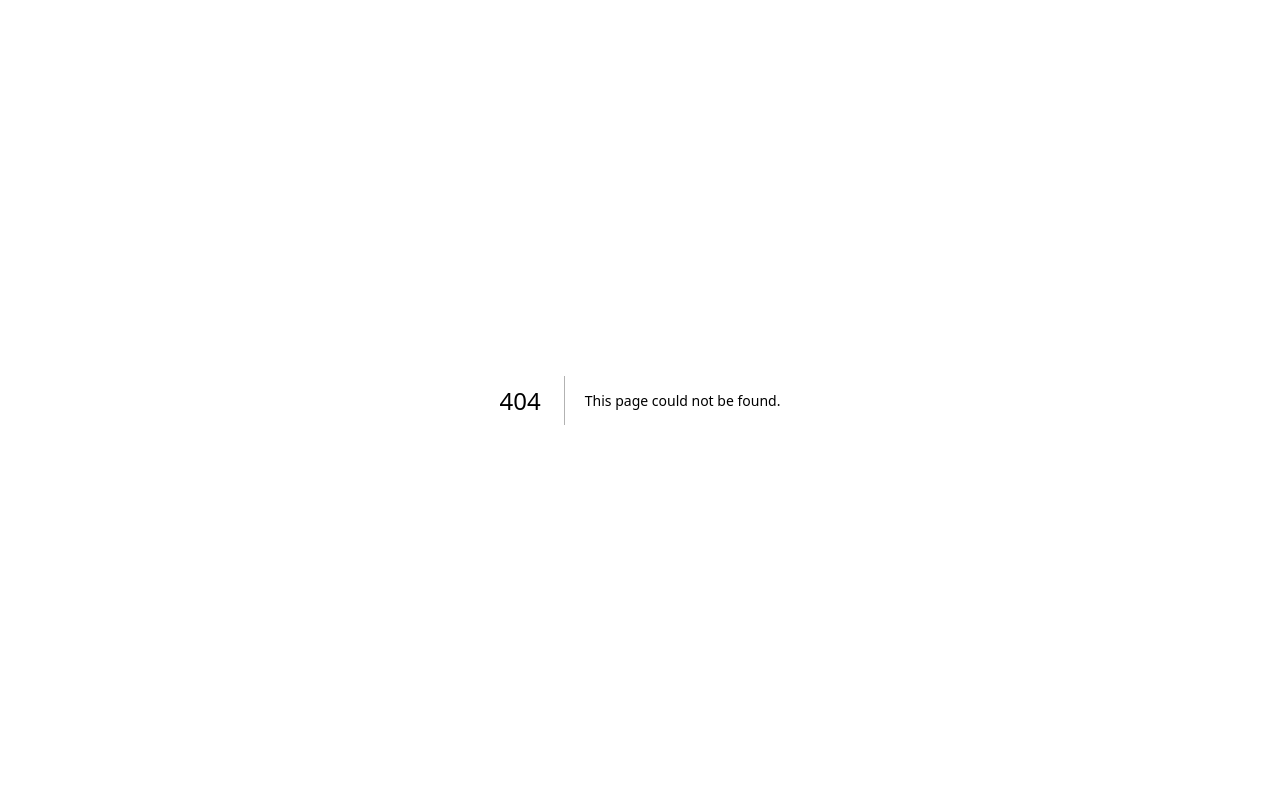
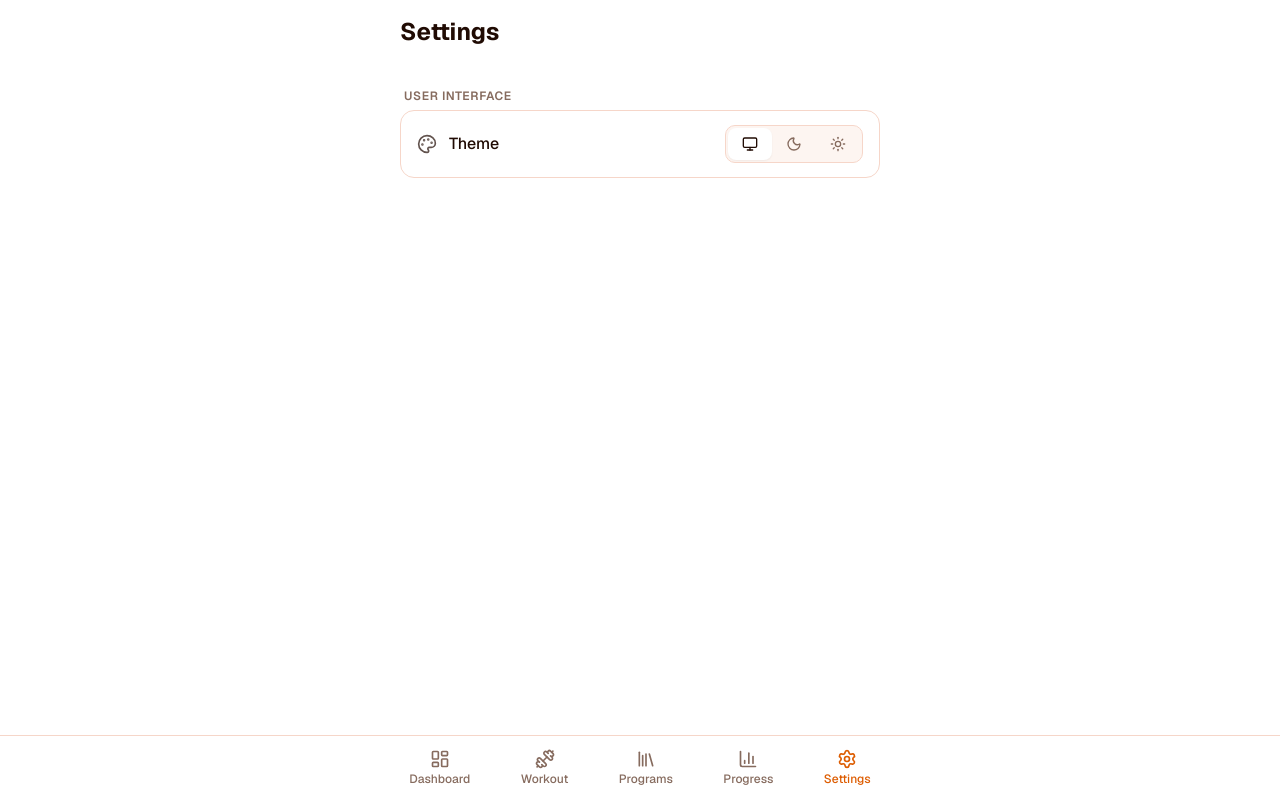
Before and after one commit to RoxVell/fit-flow, a Next.js app: page /settings in a window 1280 px wide. Before the commit this address had no page. Built offline with nearby package versions, Linux system fonts and the light colour scheme.

Commit message:
feat: add light/dark/system theme toggle with settings page

```diff
--- a/package.json
+++ b/package.json
@@ -23,6 +23,7 @@
     "idb": "^8.0.3",
     "lucide-react": "^1.16.0",
     "next": "16.2.6",
+    "next-themes": "^0.4.6",
     "react": "19.2.4",
     "react-body-highlighter": "^2.0.5",
     "react-dom": "19.2.4",
--- /dev/null
+++ b/src/app/(main)/settings/page.tsx
@@ -0,0 +1,29 @@
+"use client";
+
+import { Palette } from "lucide-react";
+import { ThemeToggle } from "@/components/settings/theme-toggle";
+
+export default function SettingsPage() {
+  return (
+    <div className="space-y-10 px-4 pb-24 pt-[calc(env(safe-area-inset-top)+1rem)]">
+      <div>
+        <h1 className="text-2xl font-bold">Settings</h1>
+      </div>
+
+      <section>
+        <h2 className="mb-1.5 px-1 text-xs font-semibold uppercase tracking-wider text-muted-foreground">
+          User Interface
+        </h2>
+        <div className="overflow-hidden rounded-xl border bg-card">
+          <div className="flex items-center justify-between px-4 py-3.5">
+            <span className="flex items-center gap-3 text-base font-medium">
+              <Palette className="h-5 w-5 text-foreground/70" />
+              Theme
+            </span>
+            <ThemeToggle />
+          </div>
+        </div>
+      </section>
+    </div>
+  );
+}
--- a/src/app/layout.tsx
+++ b/src/app/layout.tsx
@@ -21,8 +21,7 @@ export const metadata: Metadata = {
 };
 
 export const viewport: Viewport = {
-  colorScheme: "dark",
-  themeColor: "#0f0f0f",
+  colorScheme: "light dark",
   width: "device-width",
   initialScale: 1,
   maximumScale: 1,
@@ -38,7 +37,8 @@ export default function RootLayout({
   return (
     <html
       lang="en"
-      className={`${geistSans.variable} ${geistMono.variable} dark h-full antialiased`}
+      suppressHydrationWarning
+      className={`${geistSans.variable} ${geistMono.variable} h-full antialiased`}
     >
       <body className="min-h-full flex flex-col text-foreground">
         <Providers>{children}</Providers>
--- a/src/app/providers.tsx
+++ b/src/app/providers.tsx
@@ -2,6 +2,7 @@
 
 import { QueryClient, QueryClientProvider } from "@tanstack/react-query";
 import { TooltipProvider } from "@/components/ui/tooltip";
+import { ThemeProvider } from "@/components/shared/theme-provider";
 import { useState } from "react";
 
 export function Providers({ children }: { children: React.ReactNode }) {
@@ -20,7 +21,9 @@ export function Providers({ children }: { children: React.ReactNode }) {
 
   return (
     <QueryClientProvider client={queryClient}>
-      <TooltipProvider>{children}</TooltipProvider>
+      <ThemeProvider>
+        <TooltipProvider>{children}</TooltipProvider>
+      </ThemeProvider>
     </QueryClientProvider>
   );
 }
--- /dev/null
+++ b/src/components/settings/theme-toggle.tsx
@@ -0,0 +1,45 @@
+"use client";
+
+import { useTheme } from "next-themes";
+import { Monitor, Moon, Sun } from "lucide-react";
+import { useEffect, useState } from "react";
+import { cn } from "@/lib/utils";
+
+const themes = [
+  { value: "system", label: "Системная", icon: Monitor },
+  { value: "dark", label: "Тёмная", icon: Moon },
+  { value: "light", label: "Светлая", icon: Sun },
+] as const;
+
+export function ThemeToggle() {
+  const { theme, setTheme } = useTheme();
+  const [mounted, setMounted] = useState(false);
+
+  useEffect(() => {
+    setMounted(true);
+  }, []);
+
+  return (
+    <div className="inline-flex items-center rounded-lg border bg-muted/50 p-0.5">
+      {themes.map((t) => {
+        const Icon = t.icon;
+        const isActive = mounted && theme === t.value;
+        return (
+          <button
+            key={t.value}
+            type="button"
+            onClick={() => setTheme(t.value)}
+            className={cn(
+              "inline-flex items-center gap-1.5 rounded-md px-3.5 py-2 text-sm font-medium transition-all",
+              isActive
+                ? "bg-card text-foreground shadow-xs"
+                : "text-muted-foreground hover:text-foreground"
+            )}
+          >
+            <Icon className="h-4 w-4" />
+          </button>
+        );
+      })}
+    </div>
+  );
+}
--- a/src/components/shared/bottom-nav.tsx
+++ b/src/components/shared/bottom-nav.tsx
@@ -8,6 +8,7 @@ import {
   Dumbbell,
   Library,
   BarChart3,
+  Settings,
 } from "lucide-react";
 
 const navItems = [
@@ -15,6 +16,7 @@ const navItems = [
   { href: "/workout/active", label: "Workout", icon: Dumbbell },
   { href: "/programs/library", label: "Programs", icon: Library },
   { href: "/progress", label: "Progress", icon: BarChart3 },
+  { href: "/settings", label: "Settings", icon: Settings },
 ];
 
 export function BottomNav() {
--- /dev/null
+++ b/src/components/shared/theme-provider.tsx
@@ -0,0 +1,17 @@
+"use client";
+
+import { ThemeProvider as NextThemesProvider } from "next-themes";
+import type { ReactNode } from "react";
+
+export function ThemeProvider({ children }: { children: ReactNode }) {
+  return (
+    <NextThemesProvider
+      attribute="class"
+      defaultTheme="system"
+      enableSystem
+      disableTransitionOnChange
+    >
+      {children}
+    </NextThemesProvider>
+  );
+}
```
Also changed, not shown: public/manifest.json, 1 other file (tests, documents, lock files or other folders).
